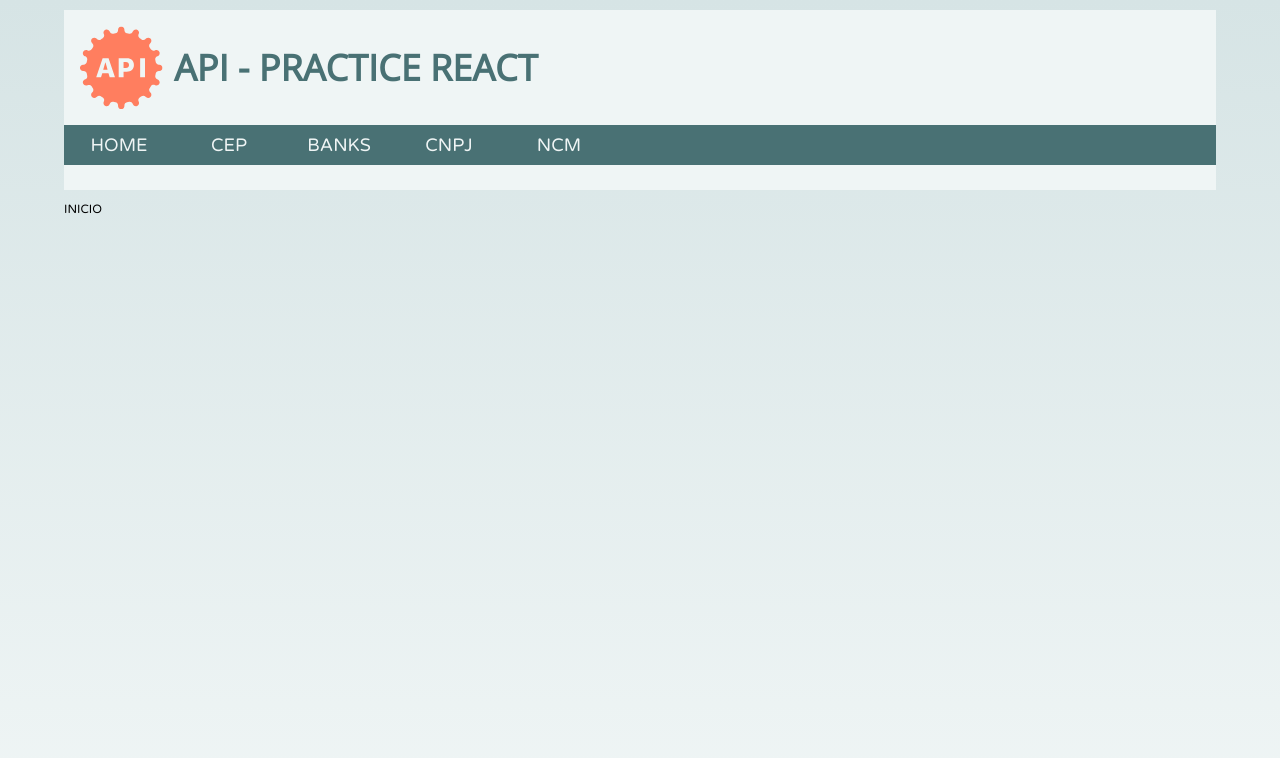
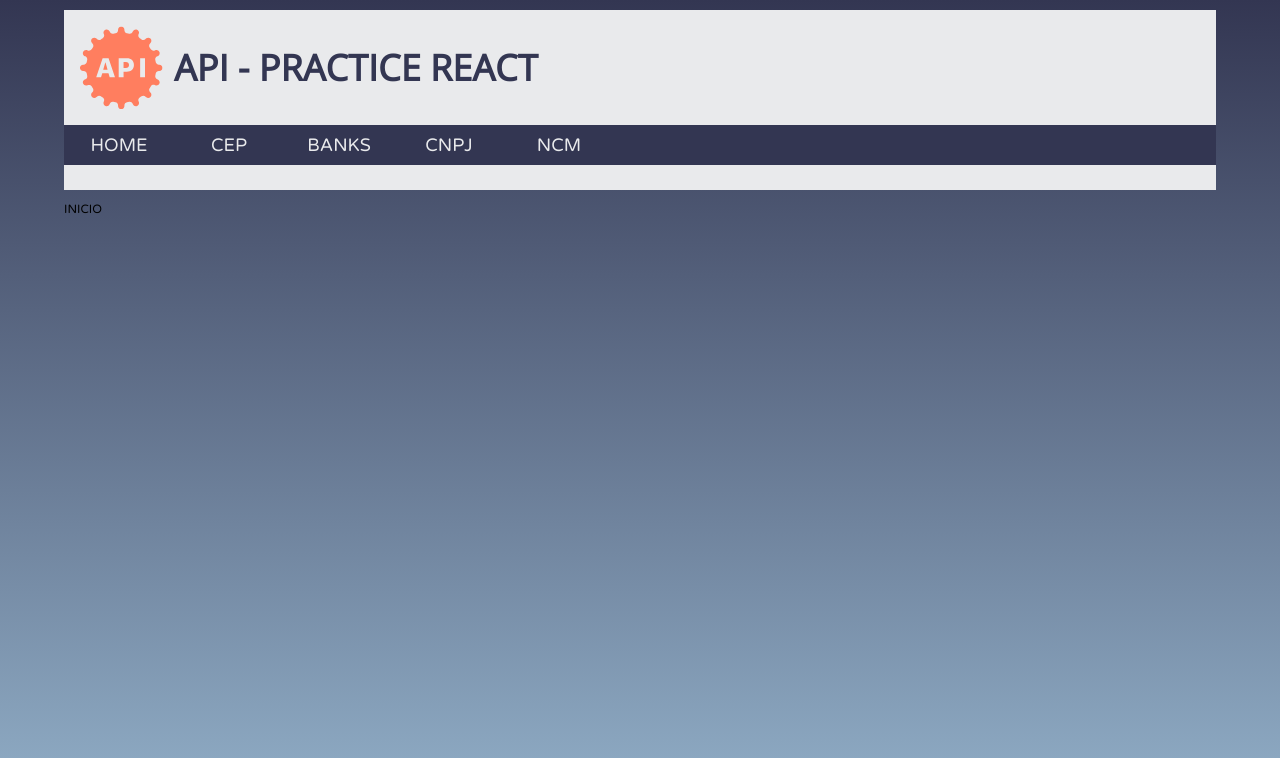
Before and after one commit to LFCavalcanti/api-practice-react, a React (Vite) app: page / in a window 1280 px wide. Shown: the top 758 px of the page. Built offline with nearby package versions, Linux system fonts and the light colour scheme.

Commit message:
Altered theme and ajusted some formatting styles

```diff
--- a/src/components/DisplayBank/DisplayBank.module.scss
+++ b/src/components/DisplayBank/DisplayBank.module.scss
@@ -5,7 +5,7 @@
     flex-direction: column;
     min-width: 600px;
     //max-width: 100%;
-    background-color: $color-secondary;
+    background-color: $color-light;
     box-shadow: rgba(0, 0, 0, 0.16) 0px 1px 4px;
     //box-shadow: rgba(50, 50, 93, 0.25) 0px 6px 12px -2px, rgba(0, 0, 0, 0.3) 0px 3px 7px -3px;
     padding: 10px;
@@ -30,9 +30,10 @@
         font-weight: 600;
         font-size: $font-size-textField;
         color: $color-primary;
+        border: 1px solid $color-primary;
         text-align: left;
         overflow: hidden;
-        background-color: white;
+        background-color: $color-background-other;
         flex-grow: 1;
         //width: 100%;
         line-height: 30px;
@@ -43,10 +44,11 @@
         font-weight: 600;
         font-size: $font-size-btn-other;
         color: $color-primary;
+        border: 1px solid $color-primary;
         padding: 4px;
         min-width: 50px;
-        border: none;
-        background-color: $color-terciary;
+        //border: none;
+        background-color: white;
         &:hover{
             background-color: $color-primary;
             color: $color-text-secondary;
--- a/src/main.module.scss
+++ b/src/main.module.scss
@@ -12,7 +12,7 @@ body {
     margin: 10px auto 10px auto;
     padding-left: 10px;
     padding-right: 10px;
-    background: linear-gradient($color-secondary, $color-terciary);
+    background: linear-gradient($color-primary, $color-secondary);
     background-repeat: no-repeat;
     background-attachment: fixed;
     max-width: 90%;
--- a/src/pages/Bank/Bank.module.scss
+++ b/src/pages/Bank/Bank.module.scss
@@ -8,7 +8,7 @@
 }
 
 .bank__titulo{
-    color: $color-text-secondary;
+    color: $color-text;
     font-family: $font-subtitle;
     background-color: $color-contrast;
     font-size: $font-size-title;
@@ -41,10 +41,10 @@
             color: $color-text;
             border: 1px solid $color-border-light;
             &:hover{
-                border-color: $color-primary;
+                border-color: $color-contrast;
             }
             &:focus{
-                border-color: $color-contrast;
+                border-color: $color-primary;
             }
         }
         &__select{
@@ -54,7 +54,7 @@
             padding: 5px;
             overflow-y: auto;
             max-height: 300px;
-            background-color: white;
+            background-color: $color-background-other;
             &__hidden{
                 display: none;
             }
--- a/styleVariables.scss
+++ b/styleVariables.scss
@@ -1,6 +1,7 @@
 @import url('https://fonts.googleapis.com/css2?family=Varela+Round&display=swap');
 @import url('https://fonts.googleapis.com/css2?family=Open+Sans&display=swap');
 
+/*
 $color-primary: #497174;
 $color-secondary: #D6E4E5;
 $color-terciary: #EFF5F5;
@@ -9,6 +10,25 @@ $color-border-light: #c0bcbc;
 $color-border-dark: #4a4a4a;
 $color-text: #4a4a4a;
 $color-text-secondary: $color-terciary;
+$color-error: #FBB7CB;
+$color-warning: #FBD160;
+$color-inform: #50DEBC;
+*/
+
+//BOA POSSIBILIDADE
+
+$color-primary: #333652;
+$color-secondary: #90adc6;
+$color-terciary: #e9eaec;
+$color-light: #f3f3f5;
+$color-contrast: #e2bd28;
+
+
+$color-border-light: #c0bcbc;
+$color-border-dark: #4a4a4a;
+$color-text: #4a4a4a;
+$color-text-secondary: $color-terciary;
+$color-background-other: white;
 $color-error: #FBB7CB;
 $color-warning: #FBD160;
 $color-inform: #50DEBC;
```
